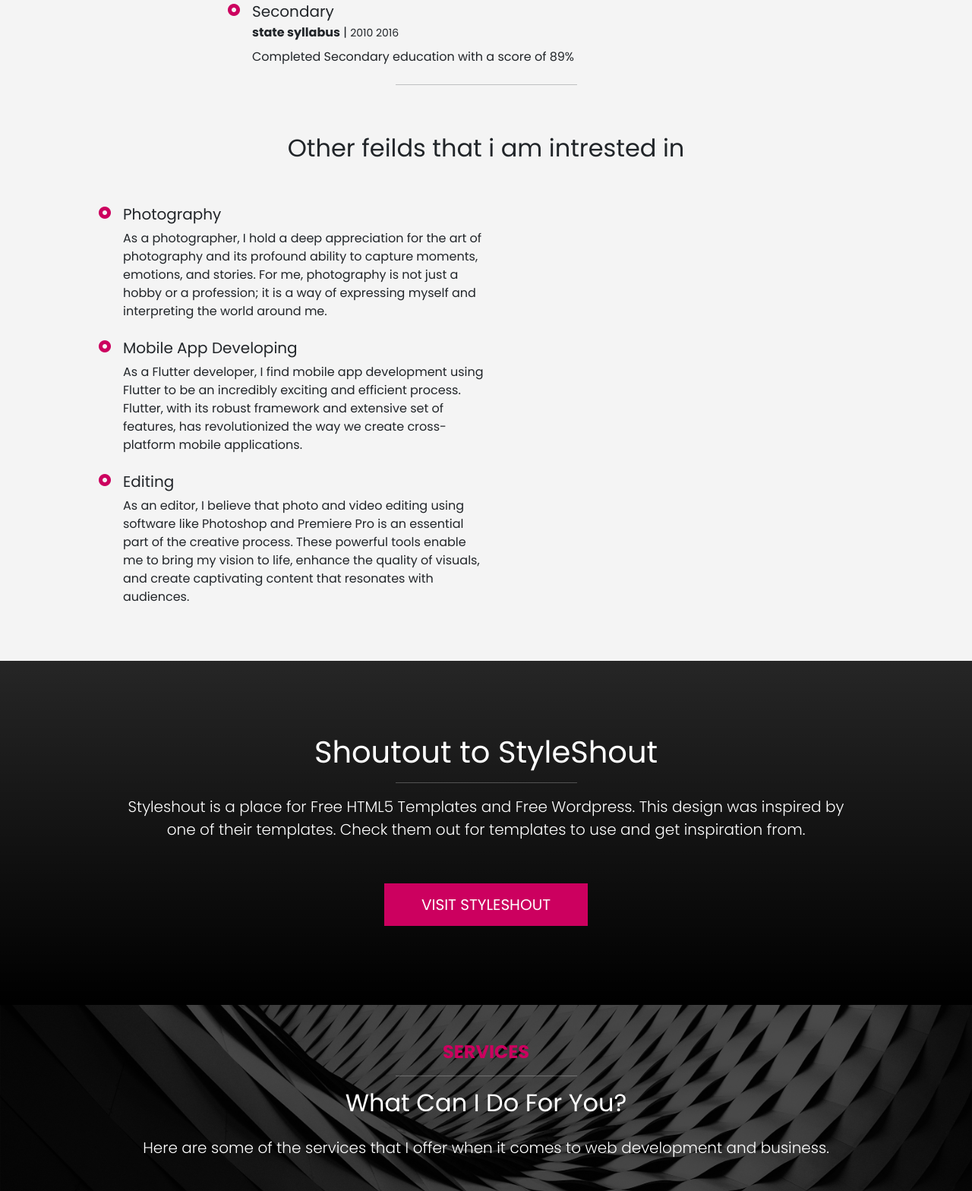
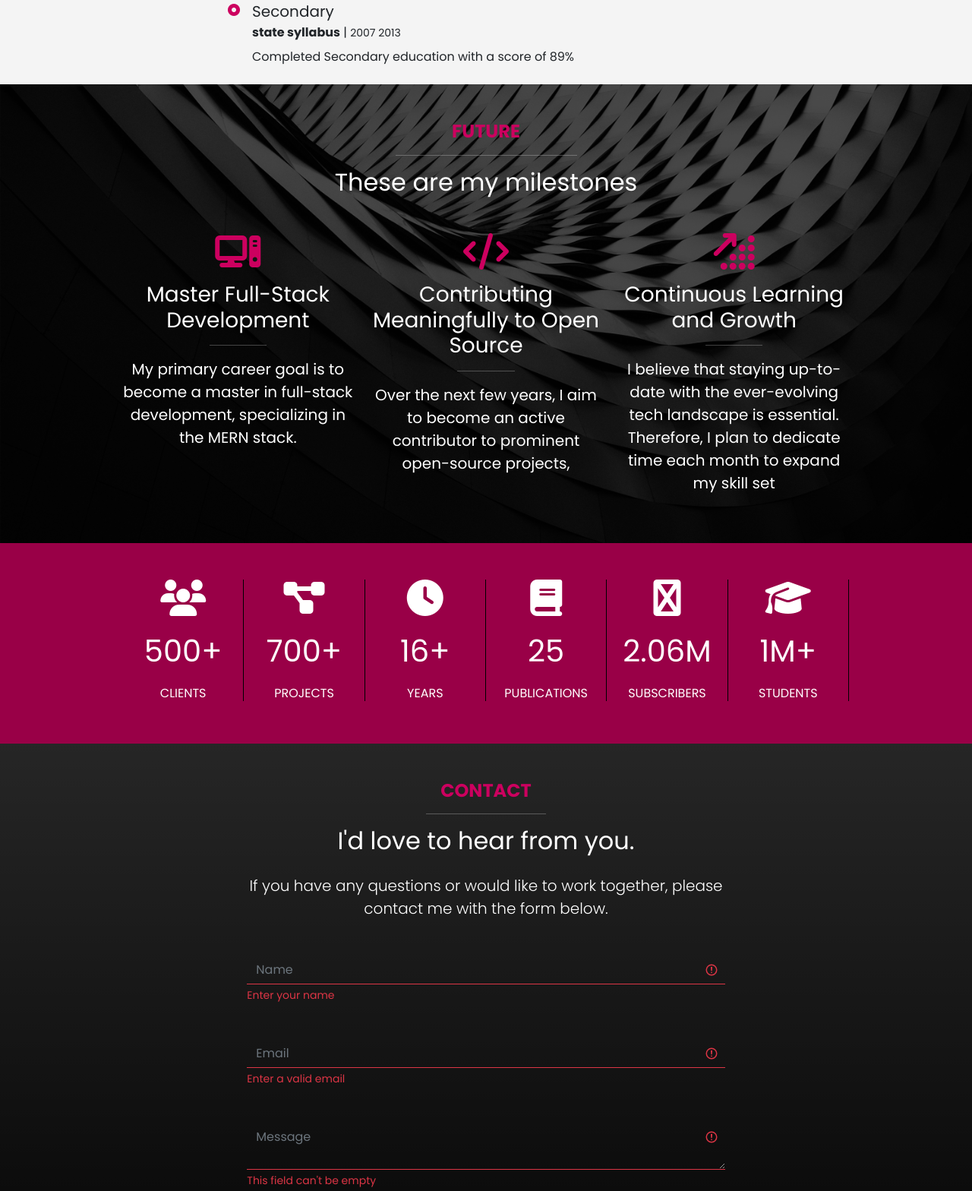
Before and after one commit to ThatDumbDude/Basi_lP_Babu-Portfolio, a website: page index.html in a window 1280 px wide. Shown: the part 3714-5282 px from the top of the page at 76% size. Drawn offline with nearby package versions, Linux system fonts and the light colour scheme.

Commit message:
updating the layout

```diff
--- a/index.html
+++ b/index.html
@@ -261,113 +261,50 @@
         <div class="position-relative mb-4">
           <i class="far fa-dot-circle text-primary position-absolute" style="top: 2px; left: -32px;"></i>
           <h5 class="font-weight-bold mb-1">Secondary</h5>
-          <p class="mb-2"><strong>state syllabus</strong> | <small>2010 2016</small></p>
+          <p class="mb-2"><strong>state syllabus</strong> | <small>2007 2013</small></p>
           <p>Completed Secondary education with a score of 89%</p>
         </div>
 
       </div>
     </div>
 
-    <div class="container ">
-      <div class="text-center mb-5">
-        <h4 class="text-uppercase fw-bold text-primary"></h4>
-        <hr class="w-25 mx-auto" />
-        <h2 class="pt-5 ">Other feilds that i am intrested in</h2>
-        <p class="lead"></p>
-      </div>
-      <div class="col-lg-6">
-        <h3 class="mb-4"></h3>
-        <div class="border-left border-primary pt-2 pl-4 ml-2">
-          <div class="position-relative mb-4 ">
-            <i class="far fa-dot-circle text-primary position-absolute" style="top: 2px; left: -32px;"></i>
-            <h5 class="font-weight-bold mb-1">Photography</h5>
-            <p class="mb-2">
-            <p> As a photographer, I hold a deep appreciation for the art of photography and its profound ability to
-              capture moments, emotions, and stories. For me, photography is not just a hobby or a profession; it is a
-              way of expressing myself and interpreting the world around me.</p>
-          </div>
-          <div class="position-relative mb-4">
-            <i class="far fa-dot-circle text-primary position-absolute" style="top: 2px; left: -32px;"></i>
-            <h5 class="font-weight-bold mb-1">Mobile App Developing</h5>
-            <p class="mb-2">
-            <p>As a Flutter developer, I find mobile app development using Flutter to be an incredibly exciting and
-              efficient process. Flutter, with its robust framework and extensive set of features, has revolutionized
-              the way we create cross-platform mobile applications.</p>
-          </div>
-          <div class="position-relative mb-4">
-            <i class="far fa-dot-circle text-primary position-absolute" style="top: 2px; left: -32px;"></i>
-            <h5 class="font-weight-bold mb-1"> Editing</h5>
-            <p class="mb-2">
-            <p>As an editor, I believe that photo and video editing using software like Photoshop and Premiere Pro is an
-              essential part of the creative process. These powerful tools enable me to bring my vision to life, enhance
-              the quality of visuals, and create captivating content that resonates with audiences.</p>
-          </div>
-        </div>
-      </div>
 
-  </section>
-
-
-  <!-- Styleshout -->
-  <section class="styleshout text-bg-dark bg-gradient p-6 text-center">
-    <div class="container">
-      <div class="row">
-        <div class="col-12">
-          <h1>Shoutout to StyleShout</h1>
-          <hr class="w-25 mx-auto" />
-          <p class="lead mb-5">
-            Styleshout is a place for Free HTML5 Templates and Free Wordpress.
-            This design was inspired by one of their templates. Check them out
-            for templates to use and get inspiration from.
-          </p>
-          <a href="https://styleshout.com" target="_blank" class="btn btn-primary btn-lg text-uppercase px-5 mx-3 my-2">
-            Visit StyleShout
-          </a>
-        </div>
-      </div>
-    </div>
-  </section>
-
-  <!-- Services -->
     <section class="services text-bg-dark py-5 position-relative">
       <div class="container position-relative">
         <div class="text-center mb-5">
-        <h4 class="text-uppercase fw-bold text-primary">Services</h4>
+          <h4 class="text-uppercase fw-bold text-primary">Future</h4>
           <hr class="w-25 mx-auto" />
-        <h2 class="mb-4">What Can I Do For You?</h2>
+          <h2 class="mb-4">These are my milestones</h2>
           <p class="lead">
-          Here are some of the services that I offer when it comes to web
-          development and business.
           </p>
         </div>
         <div class="row">
           <div class="col-md-4 text-center">
-          <i class="fas fa-globe fa-3x text-primary mb-3"></i>
-          <h3 class="fs-3">Web Design</h3>
+            <i class="fas fa-solid fa-computer fa-3x text-primary mb-3"></i>
+            <h3 class="fs-3">Master Full-Stack Development</h3>
             <hr class="w-25 mx-auto" />
             <p class="fs-5">
-            Lorem ipsum dolor sit amet consectetur adipisicing elit. Cum quis
-            autem quam, illo quisquam eligendi illum delectus nam amet porro!
+              My primary career goal is to become a master in full-stack development, specializing in the MERN stack.
             </p>
           </div>
 
           <div class="col-md-4 text-center">
             <i class="fas fa-code fa-3x text-primary mb-3"></i>
-          <h3 class="fs-3">Web Development</h3>
+            <h3 class="fs-3">Contributing Meaningfully to Open Source</h3>
             <hr class="w-25 mx-auto" />
             <p class="fs-5">
-            Lorem ipsum dolor sit amet consectetur adipisicing elit. Cum quis
-            autem quam, illo quisquam eligendi illum delectus nam amet porro!
+              Over the next few years, I aim to become an
+              active contributor to prominent open-source projects,
             </p>
           </div>
 
           <div class="col-md-4 text-center">
-          <i class="fas fa-shopping-cart fa-3x text-primary mb-3"></i>
-          <h3 class="fs-3">Advetising & SEO</h3>
+            <i class="fa-solid fa-arrow-up-right-dots fa-3x text-primary mb-3"></i>
+            <h3 class="fs-3"> Continuous Learning and Growth</h3>
             <hr class="w-25 mx-auto" />
             <p class="fs-5">
-            Lorem ipsum dolor sit amet consectetur adipisicing elit. Cum quis
-            autem quam, illo quisquam eligendi illum delectus nam amet porro!
+              I believe that staying up-to-date with the ever-evolving tech landscape is essential. Therefore, I plan to
+              dedicate time each month to expand my skill set
             </p>
           </div>
         </div>
@@ -440,18 +377,18 @@
             </div>
 
             <!-- Form -->
-          <form name="contact"  action="" id="submit-form" class="needs-validation was-validated ">
+            <form name="contact" action="" id="submit-form" class="needs-validation was-validated ">
               <div class="mb-5">
                 <input type="text"
                   class="form-control bg-transparent border-top-0 border-start-0 border-end-0 rounded-0 border-muted text-white"
-                name="name" placeholder="Name" required/>
+                  name="name" placeholder="Name" required />
                 <div class="valid-feedback">Looks Good</div>
                 <div class="invalid-feedback">Enter your name</div>
               </div>
               <div class="mb-5">
                 <input type="email"
                   class="form-control bg-transparent border-top-0 border-start-0 border-end-0 rounded-0 border-muted text-white"
-                name="email" placeholder="Email" required/>
+                  name="email" placeholder="Email" required />
                 <div class="valid-feedback">Looks Good</div>
                 <div class="invalid-feedback">Enter a valid email</div>
               </div>
@@ -498,10 +435,11 @@
     <script>
       const form = document.querySelector('.needs-validation');
 
-    form.addEventListener('submit', (e)=>{
-    if (!form.checkValidity()){
-    e.preventDefault();}
-    else{
+      form.addEventListener('submit', (e) => {
+        if (!form.checkValidity()) {
+          e.preventDefault();
+        }
+        else {
           alert('success');
         }
         form.classList.add('was-validated');
```
Also changed, not shown: 1 other file. Lines whose indentation alone changed are shown as unchanged.
